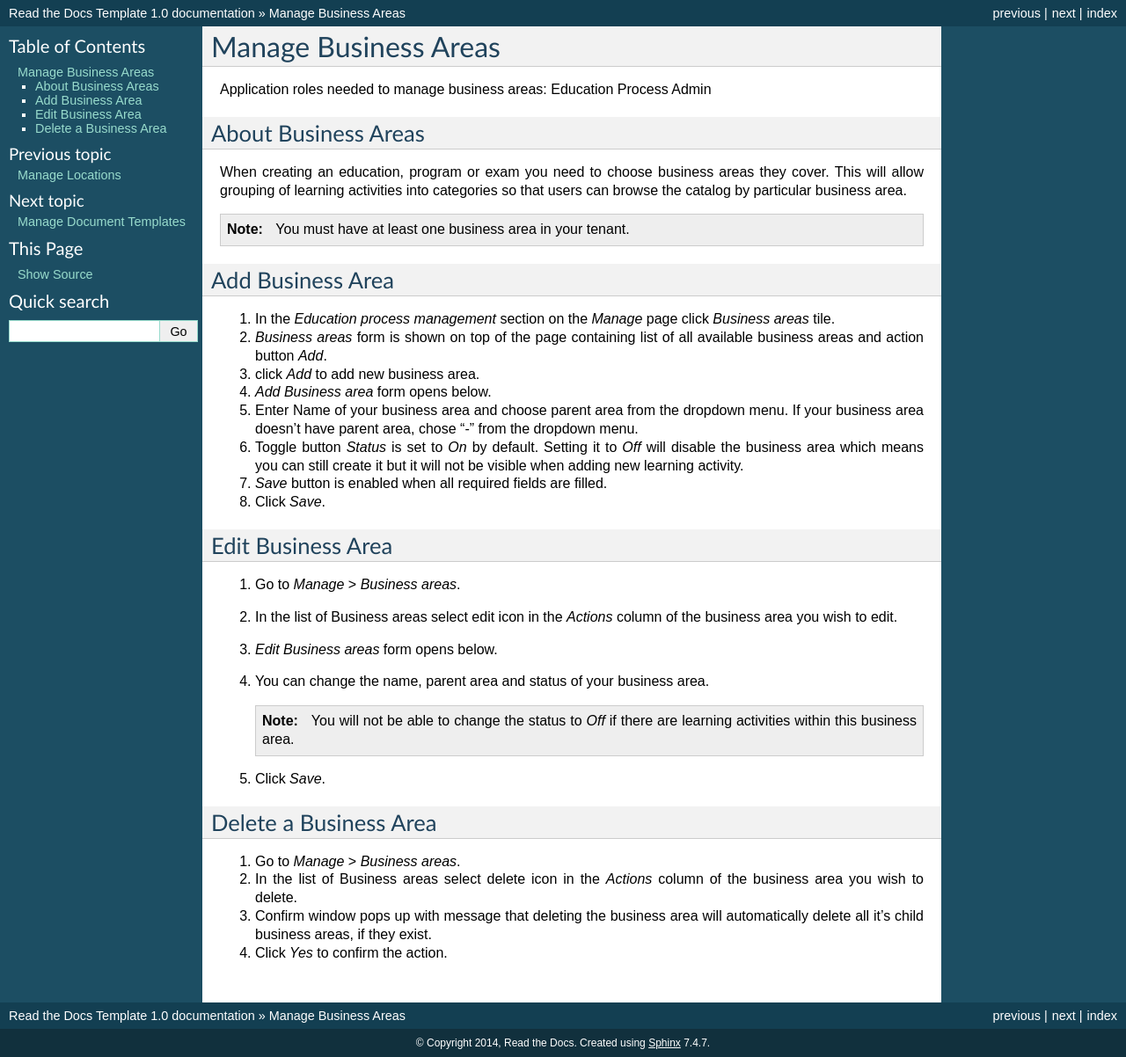
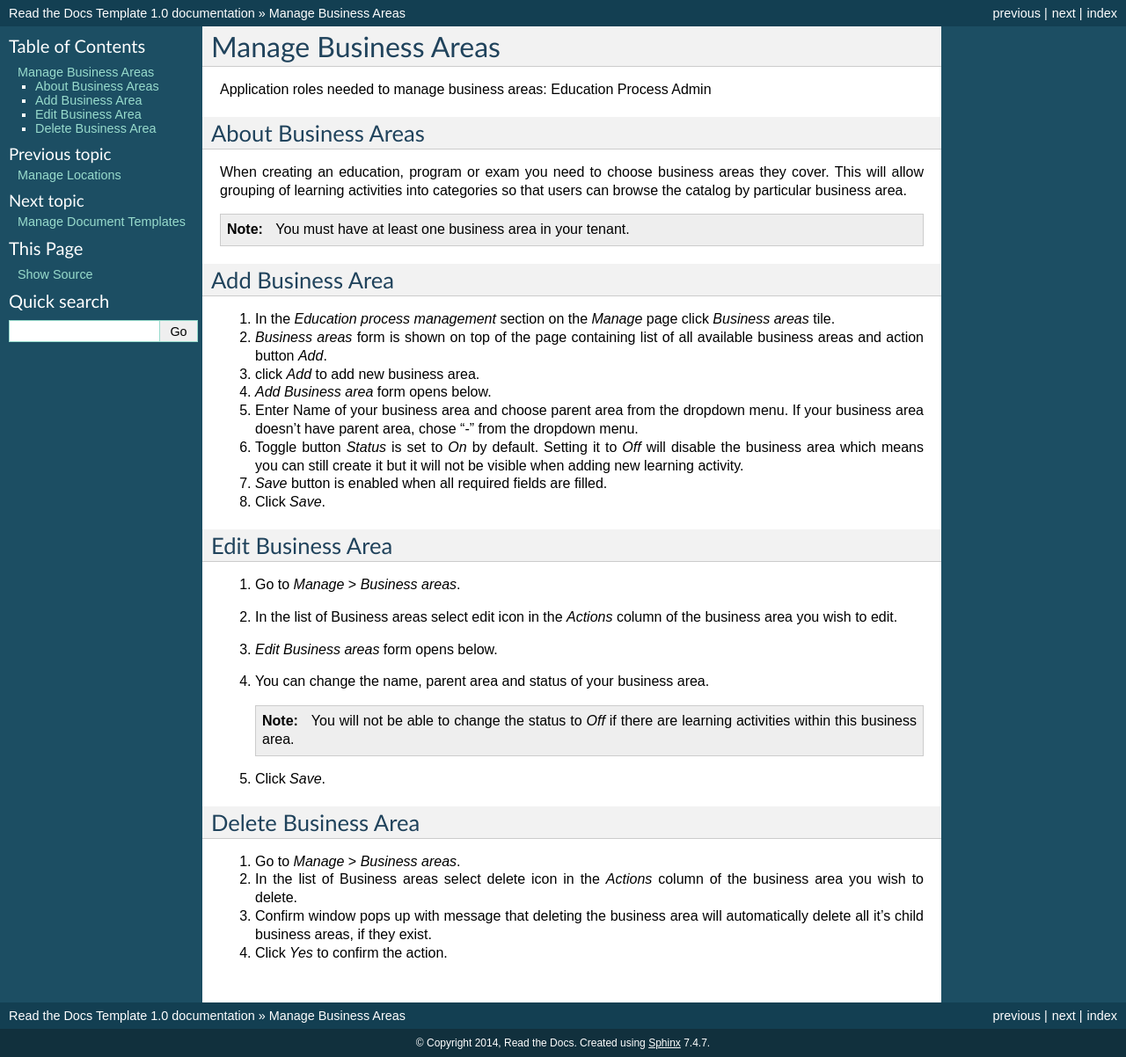
Before and after one commit to pslisko/performa365docs, a Sphinx documentation site: the page built from docs/howto/manage_business_areas.rst, in a window 1280 px wide. Shown: the whole page at 88% size. Built offline with Sphinx 7.4.7, drawn with Linux system fonts in a browser that asks for light colours; pages that are not in the unit, such as notebooks, are missing from menus.

```diff
--- a/docs/howto/manage_business_areas.rst
+++ b/docs/howto/manage_business_areas.rst
@@ -34,7 +34,7 @@ Edit Business Area
 
 #. Click *Save*.
 
-Delete a Business Area
+Delete Business Area
 ^^^^^^^^^^^^^^
 
 #. Go to *Manage* > *Business areas*.
```
